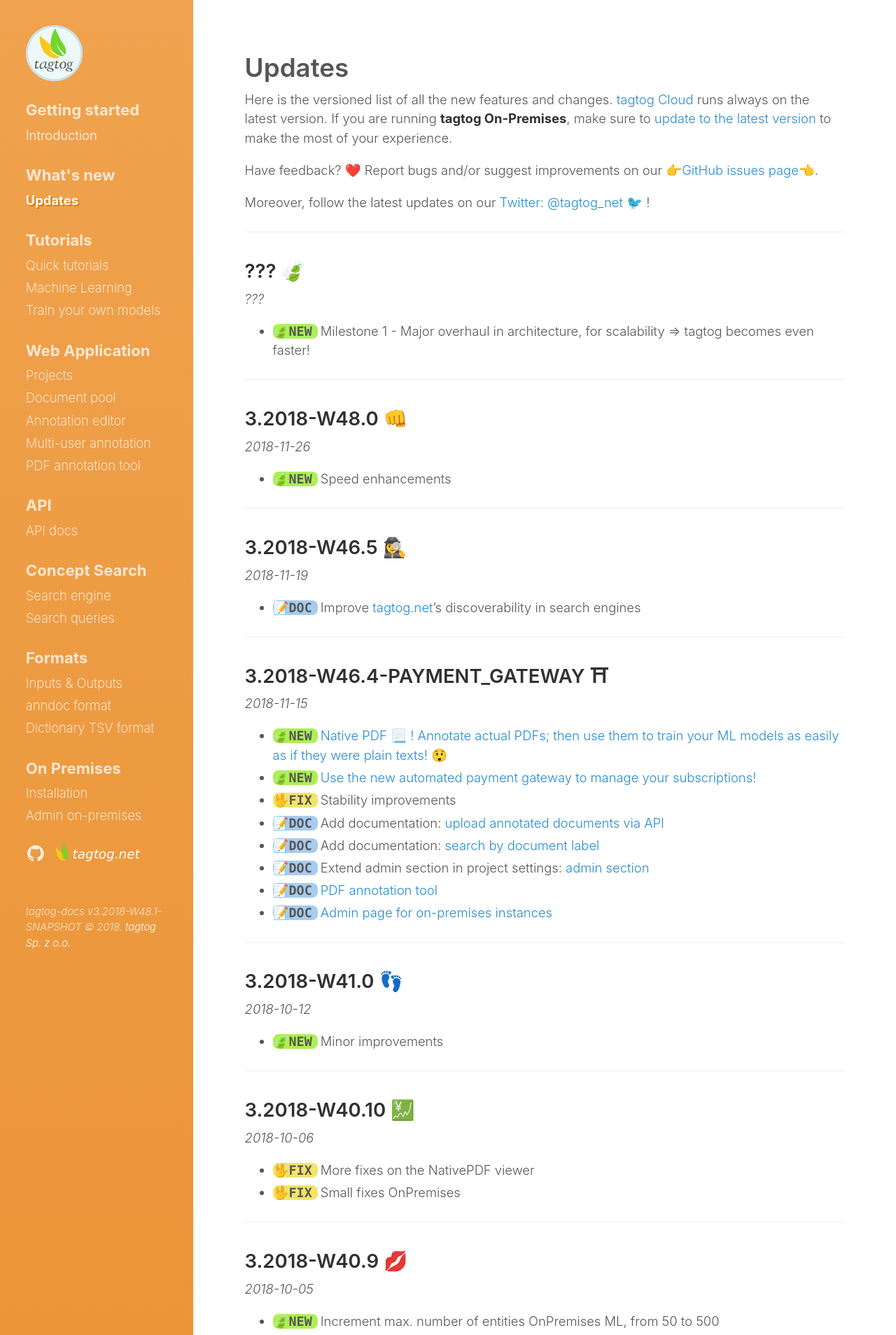
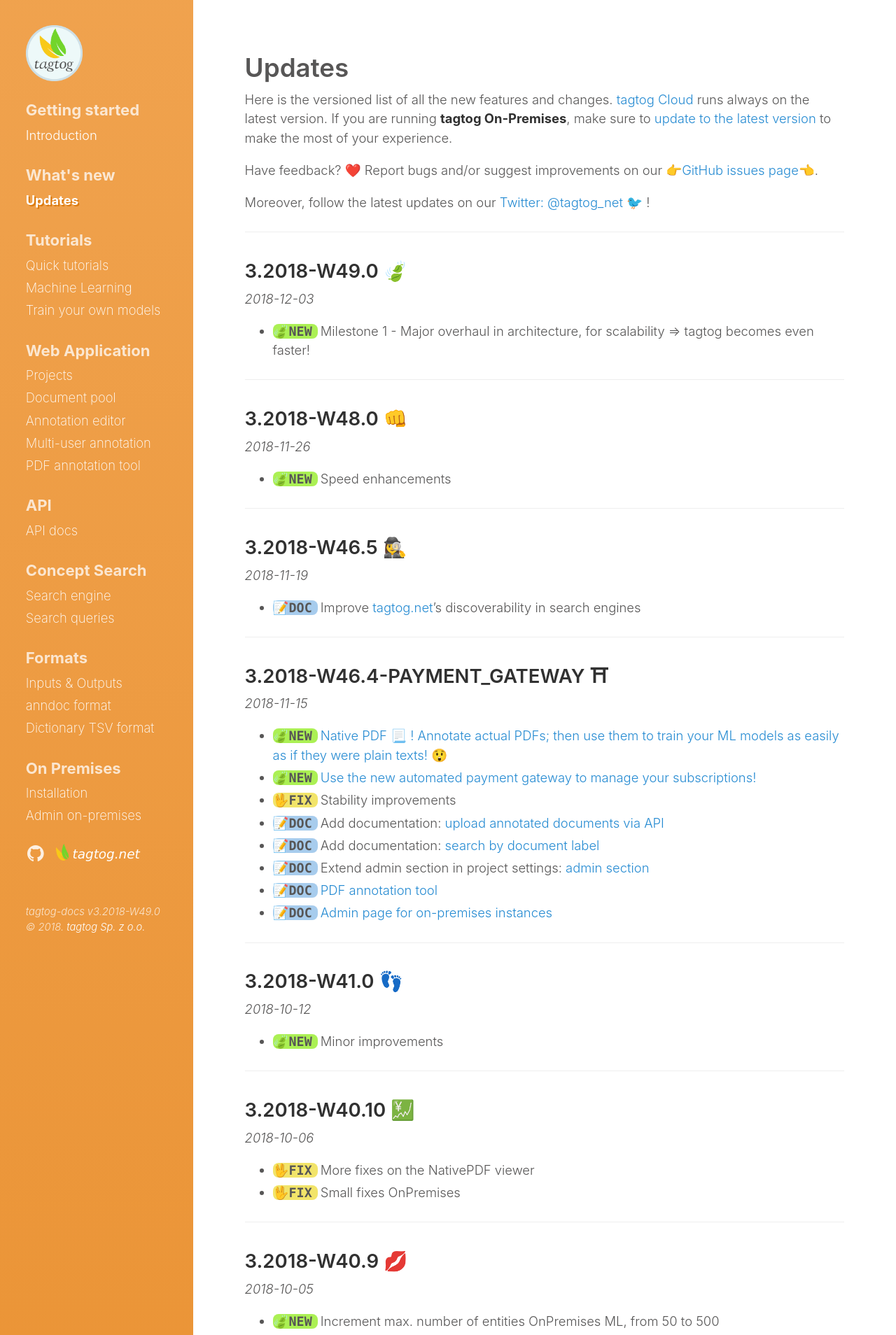
Before and after one commit to tagtogorg/tagtog-doc, a Jekyll site: the page built from updates.md, in a window 1280 px wide. Shown: the top 1908 px of the page at 70% size. Built offline with Jekyll 4.4.1, drawn with Linux system fonts in a browser that asks for light colours; nearby versions of some CDN libraries; emoji names are drawn with the system emoji font.

Commit message:
Bump version: 3.2018-W49.0 🍃

```diff
--- a/_config.yml
+++ b/_config.yml
@@ -63,7 +63,7 @@ plugins:
   - jemoji
 
 # Custom vars
-version: 3.2018-W48.1-SNAPSHOT
+version: 3.2018-W49.0
 sidebar_home_link:  true
 search_page:   false
 # sidebar_blog_link:  '/blog'   # By default, your home page is your blog
--- a/updates.md
+++ b/updates.md
@@ -14,8 +14,8 @@ Moreover, follow the latest updates on our [Twitter: @tagtog_net 🐦](https://t
 
 ---
 
-## ??? 🍃
-_???_
+## 3.2018-W49.0 🍃
+_2018-12-03_
 
 <ul class="updates">
   <li class="new"><span markdown="1">Milestone 1 - Major overhaul in architecture, for scalability => tagtog becomes even faster!</span></li>
```
Also changed, not shown: 1 other file.
